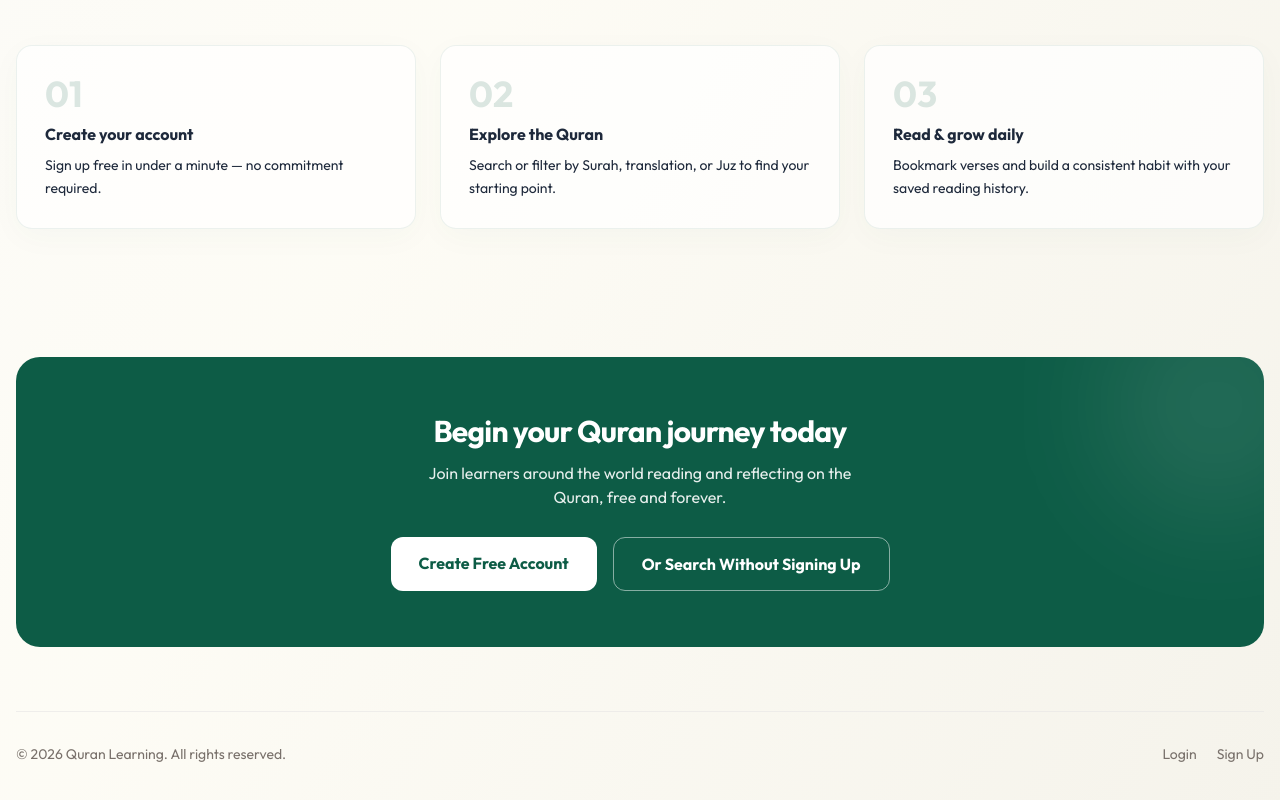
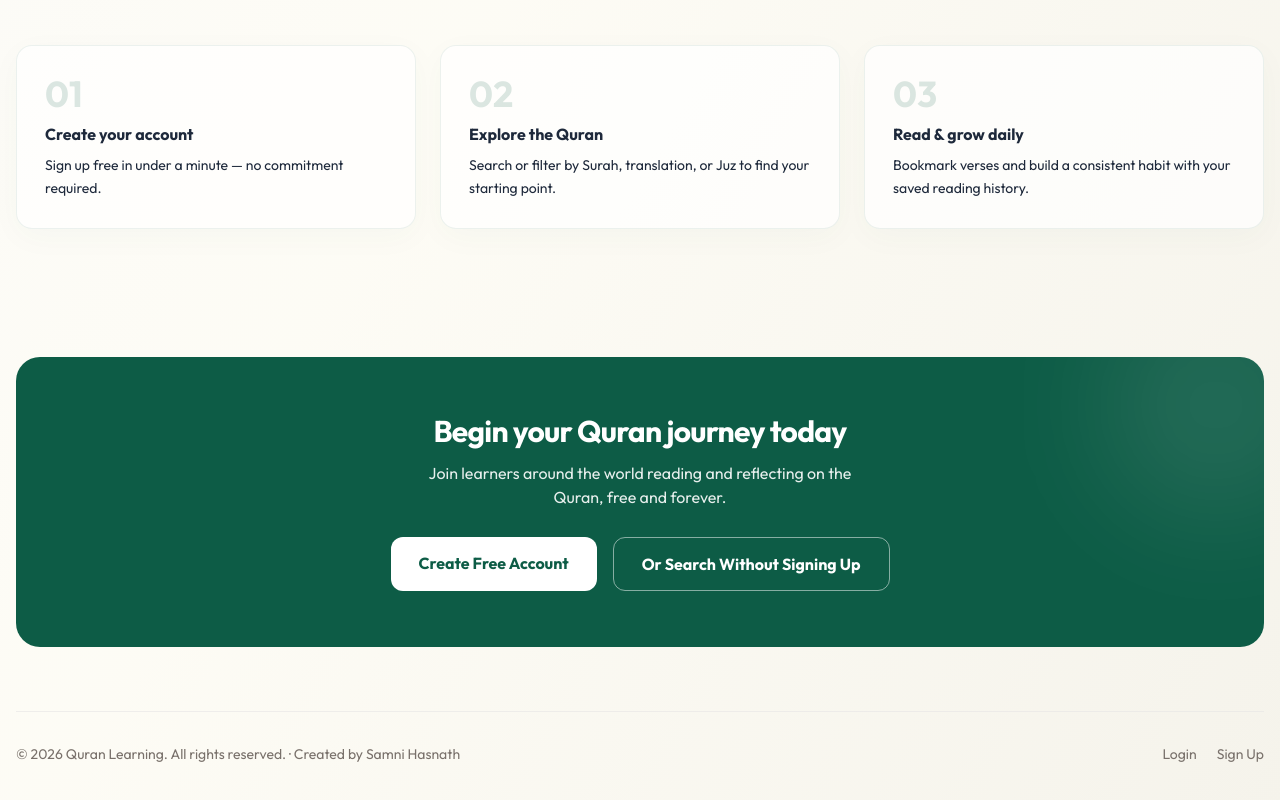
Before and after one commit to SamniHasnath/Project-Learning-27_Quran_Website, a React (Vite) app in the folder frontend/: page / in a window 1280 px wide. Shown: the part 1431-2231 px from the top of the page. Built offline with nearby package versions, Linux system fonts and the light colour scheme; no server answers.

Commit message:
feat: update

```diff
--- a/frontend/src/pages/Landing.jsx
+++ b/frontend/src/pages/Landing.jsx
@@ -222,7 +222,7 @@ const Landing = () => {
 
       {/* Footer */}
       <footer className="border-t border-stone-200/60 dark:border-stone-800/60 py-8 flex flex-col md:flex-row justify-between items-center gap-3 text-sm text-stone-500 dark:text-stone-400">
-        <span>© {new Date().getFullYear()} Quran Learning. All rights reserved.</span>
+        <span>© {new Date().getFullYear()} Quran Learning. All rights reserved. · Created by Samni Hasnath</span>
         <div className="flex items-center gap-5">
           <Link to="/login" className="hover:text-islamic-green dark:hover:text-islamic-gold transition-colors">Login</Link>
           <Link to="/register" className="hover:text-islamic-green dark:hover:text-islamic-gold transition-colors">Sign Up</Link>
```
